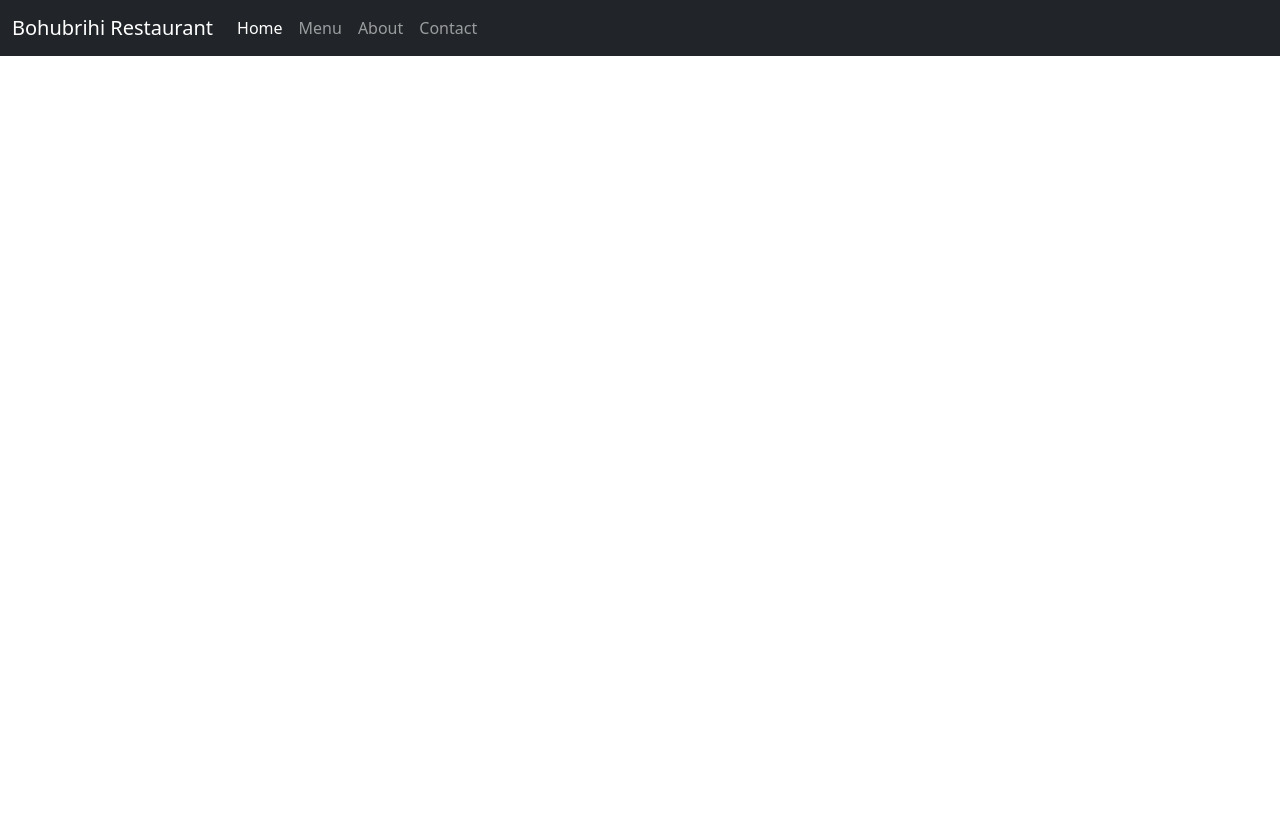
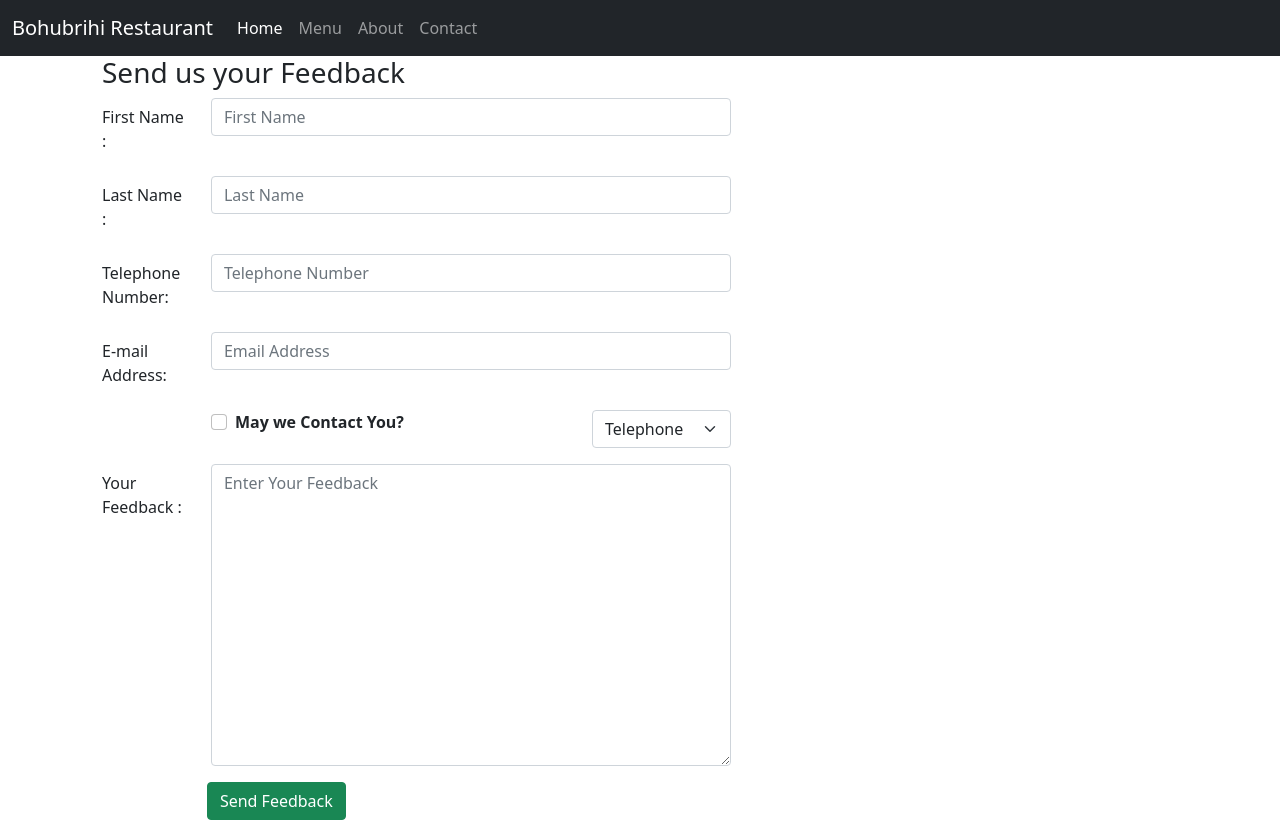
Before and after one commit to shwakib/fromscratch, a React (Create React App) app in the folder full-stack-journey/REACT/f1st-react-app/restaurant-project/: page /contact in a window 1280 px wide. Before the commit the page ends 800 px from the top, so only its background shows below. Built offline with nearby package versions, Linux system fonts and the light colour scheme; the HTML template or start-up script is replaced by a standard one.

Commit message:
contact form

```diff
--- a/full-stack-journey/REACT/f1st-react-app/restaurant-project/src/components/body/body.js
+++ b/full-stack-journey/REACT/f1st-react-app/restaurant-project/src/components/body/body.js
@@ -9,11 +9,14 @@ const Body = () => {
     return (
         <div>
             <Routes>
-                <Route path="/" element={<Home />} />
+                <Route path="/home" element={<Home />} />
                 <Route path="/menu" element={<Menus />} />
                 <Route path="/contact" exact element={<Contact />} />
                 <Route path="/about" exact element={<About />} />
-                <Route path="/" element={<Navigate to="/menu" />} />
+                <Route
+                    path="/"
+                    element={<Navigate to="/home" replace />}
+                />
             </Routes>
         </div>
     )
--- a/full-stack-journey/REACT/f1st-react-app/restaurant-project/src/components/body/contact.js
+++ b/full-stack-journey/REACT/f1st-react-app/restaurant-project/src/components/body/contact.js
@@ -1,10 +1,83 @@
 import React, { Component } from "react";
+import { Button, Form, FormGroup, Label, Input, Col } from 'reactstrap'
 
 class Contact extends Component {
+    constructor(props) {
+        super(props);
+        this.state = {
+            firstName: "",
+            lastName: "",
+            telNo: "",
+            email: "",
+            agree: false,
+            contactType: 'Tel.',
+            message: ""
+        }
+    }
     render() {
         return (
-            <div>
-
+            <div className="container">
+                <div className="row row-content" style={{ paddingLeft: "20px", textAlign: "left" }}>
+                    <div className="col-12">
+                        <h3>Send us your Feedback</h3>
+                    </div>
+                    <div className="col-12 col-md-7">
+                        <Form>
+                            <FormGroup row>
+                                <Label htmlFor="firstName" md={2}>First Name :</Label>
+                                <Col md={10}>
+                                    <Input type="text" name="firstName" placeholder="First Name" value={this.state.firstName} />
+                                </Col>
+                            </FormGroup>
+                            <FormGroup row>
+                                <Label htmlFor="lastName" md={2}>Last Name :</Label>
+                                <Col md={10}>
+                                    <Input type="text" name="lastName" placeholder="Last Name" value={this.state.lastName} />
+                                </Col>
+                            </FormGroup>
+                            <FormGroup row>
+                                <Label htmlFor="telNo" md={2}>Telephone Number:</Label>
+                                <Col md={10}>
+                                    <Input type="tel" name="telNo" placeholder="Telephone Number" value={this.state.telNo} />
+                                </Col>
+                            </FormGroup>
+                            <FormGroup row>
+                                <Label htmlFor="email" md={2}>E-mail Address:</Label>
+                                <Col md={10}>
+                                    <Input type="text" name="email" placeholder="Email Address" value={this.state.email} />
+                                </Col>
+                            </FormGroup>
+                            <FormGroup row>
+                                <Col md={{ size: 6, offset: 2 }}>
+                                    <FormGroup check>
+                                        <Label check>
+                                            <Input type="checkbox" name="agree" checked={this.state.agree} /><strong>May we Contact You?</strong>
+                                        </Label>
+                                    </FormGroup>
+                                </Col>
+                                <Col md={{ size: 3, offset: 1 }}>
+                                    <Input type="select" name="contactType" value={this.state.contactType}>
+                                        <option>Telephone</option>
+                                        <option>Email</option>
+                                    </Input>
+                                </Col>
+                            </FormGroup>
+                            <FormGroup row>
+                                <Label htmlFor="message" md={2}>Your Feedback :</Label>
+                                <Col md={10}>
+                                    <Input type="textarea" name="message" placeholder="Enter Your Feedback" value={this.state.message} rows="12" />
+                                </Col>
+                            </FormGroup>
+                            <FormGroup>
+                                <Col md={{ size: 10, offset: 2 }}>
+                                    <Button type="submit" color="success">
+                                        Send Feedback
+                                    </Button>
+                                </Col>
+                            </FormGroup>
+                        </Form>
+                    </div>
+                </div>
             </div>
         )
     }
--- a/full-stack-journey/REACT/f1st-react-app/restaurant-project/src/components/header/navbar.js
+++ b/full-stack-journey/REACT/f1st-react-app/restaurant-project/src/components/header/navbar.js
@@ -28,7 +28,7 @@ class navBar extends Component {
     render() {
         return (
             <div>
-                <Navbar dark color="dark" expand="sm">
+                <Navbar dark color="dark" expand="sm" >
                     <NavbarToggler onClick={this.navToggle} />
                     <NavbarBrand href="/">Bohubrihi Restaurant</NavbarBrand>
                     <Collapse navbar isOpen={this.state.isNavOpen}>
```
